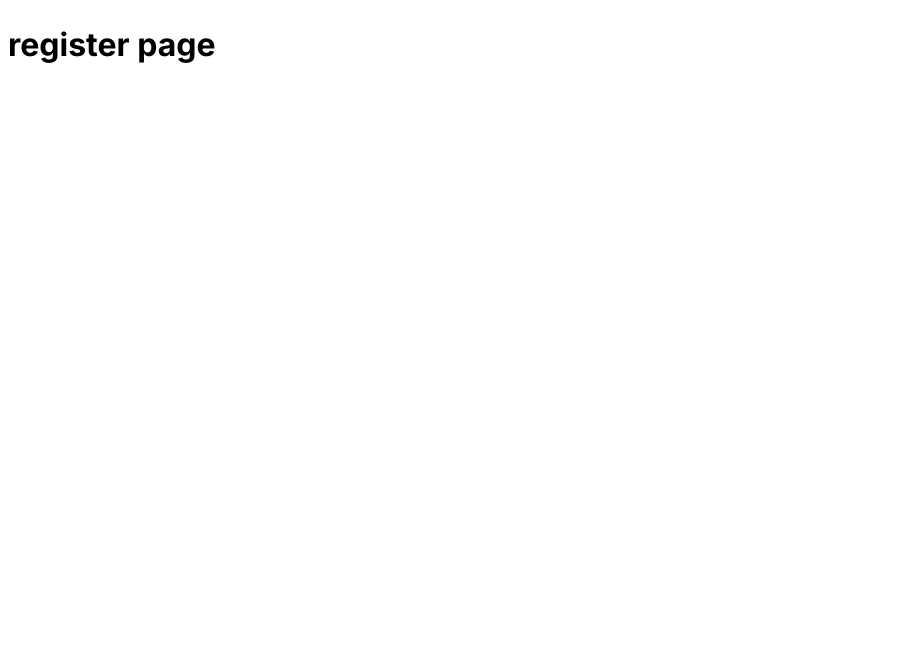
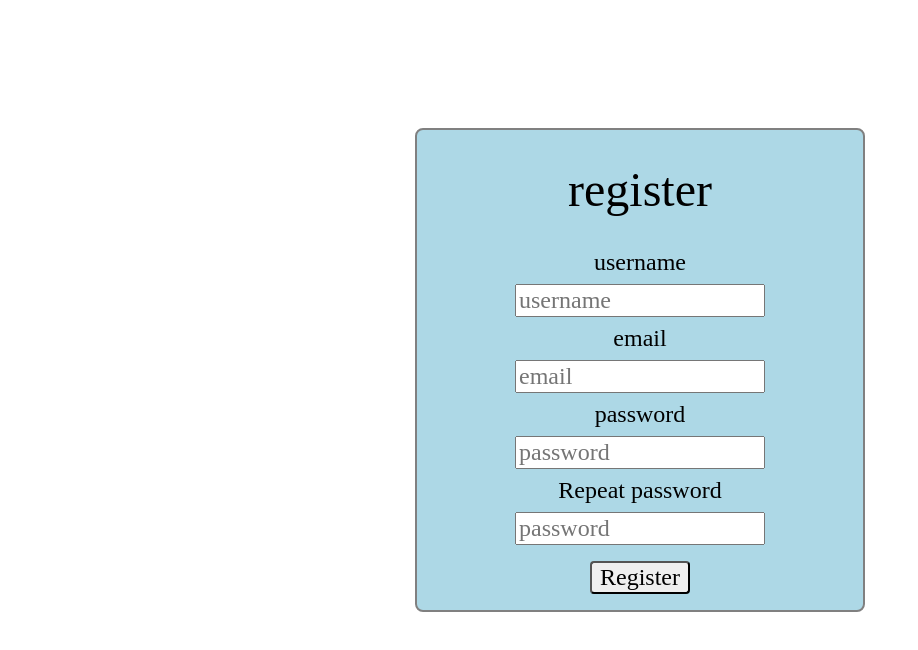
Before and after one commit to gilotin/my_notes_nextjs, a Next.js app: page /register in a window 1280 px wide. Shown: the top 650 px of the page, without its empty margins (0-918 px from the left). Built offline with nearby package versions, Linux system fonts and the light colour scheme.

Commit message:
creating Register page

```diff
--- a/src/app/globals.css
+++ b/src/app/globals.css
@@ -106,11 +106,11 @@ a {
   }
 } */
 
-/* Box sizing rules * <--CSS RESET /
+/* Box sizing rules  <--CSS RESET */
 *,
 *::before,
 *::after {
-  box-sizing: border-box;
+    box-sizing: border-box;
 }
 
 /* Remove default margin */
@@ -138,8 +138,7 @@ html:focus-within {
     scroll-behavior: smooth;
 }
 
-/* Set core body defaults */
-body {
+Set core body defaults body {
     min-height: 100vh;
     text-rendering: optimizeSpeed;
     line-height: 1.5;
--- a/src/app/layout.tsx
+++ b/src/app/layout.tsx
@@ -1,18 +1,15 @@
 import "./globals.css";
 import type { Metadata } from "next";
-import { Inter } from "next/font/google";
-
-const inter = Inter({ subsets: ["latin"] });
 
 export const metadata: Metadata = {
-    title: "Create Next App",
-    description: "Generated by create next app",
+    title: "noteBook",
+    description: "portfolio project created by Nikolay Toshev",
 };
 
 export default function RootLayout({ children }: { children: React.ReactNode }) {
     return (
         <html lang="en">
-            <body className={inter.className}>{children}</body>
+            <body>{children}</body>
         </html>
     );
 }
--- a/src/app/page.tsx
+++ b/src/app/page.tsx
@@ -4,6 +4,7 @@ import styles from "./page.module.css";
 export default function Home() {
     return (
         <main className={styles.main}>
+            <h1>Hello to main page!</h1>
             {/* <div className={styles.description}>
         <p>
           Get started by editing&nbsp;
--- a/src/app/register/page.tsx
+++ b/src/app/register/page.tsx
@@ -1,7 +1,63 @@
+"use client";
+
+import Link from "next/link";
+import { useState } from "react";
+import { useRouter } from "next/navigation";
+import styles from "../register/register.module.css";
+
 export default function Register() {
+    const [user, setUser] = useState({
+        email: "",
+        password: "",
+        username: "",
+        repeatPassword: "",
+    });
+
+    const onRegister = async () => {};
+
     return (
-        <>
-            <h1>register page</h1>
-        </>
+        <div className={styles.container}>
+            <form className={styles.form}>
+                <h1>register</h1>
+
+                <label className={styles.label} htmlFor="username">
+                    username
+                </label>
+                <input
+                    type="text"
+                    id="username"
+                    onChange={(e) => setUser({ ...user, username: e.target.value })}
+                    placeholder="username"
+                />
+                <label className={styles.label} htmlFor="email">
+                    email
+                </label>
+                <input
+                    type="text"
+                    id="email"
+                    onChange={(e) => setUser({ ...user, email: e.target.value })}
+                    placeholder="email"
+                />
+                <label className={styles.label} htmlFor="password">
+                    password
+                </label>
+                <input
+                    type="password"
+                    id="password"
+                    onChange={(e) => setUser({ ...user, password: e.target.value })}
+                    placeholder="password"
+                />
+                <label className={styles.label} htmlFor="repeatPassword">
+                    Repeat password
+                </label>
+                <input
+                    type="password"
+                    id="repeatPassword"
+                    onChange={(e) => setUser({ ...user, repeatPassword: e.target.value })}
+                    placeholder="password"
+                />
+                <button onClick={onRegister}>Register</button>
+            </form>
+        </div>
     );
 }
--- /dev/null
+++ b/src/app/register/register.module.css
@@ -0,0 +1,37 @@
+.container {
+    border: 2px solid grey;
+    border-radius: 8px;
+    text-align: center;
+    background-color: lightblue;
+    font-size: 1.5rem;
+    margin: 8rem auto;
+    width: 450px;
+}
+
+.form {
+    display: flex;
+    flex-direction: column;
+    margin: 0, auto;
+    align-items: center;
+}
+
+.form h1 {
+    margin-bottom: 1.5rem;
+    font-weight: 400;
+}
+
+.label {
+    align-items: center;
+    padding: 0.5rem;
+}
+
+.form input {
+    width: 250px;
+    justify-content: center;
+}
+
+.form button {
+    border-radius: 4px;
+    margin: 1rem;
+    width: 100px;
+}
```
Also changed, not shown: src/app/login/login.module.css (added).
